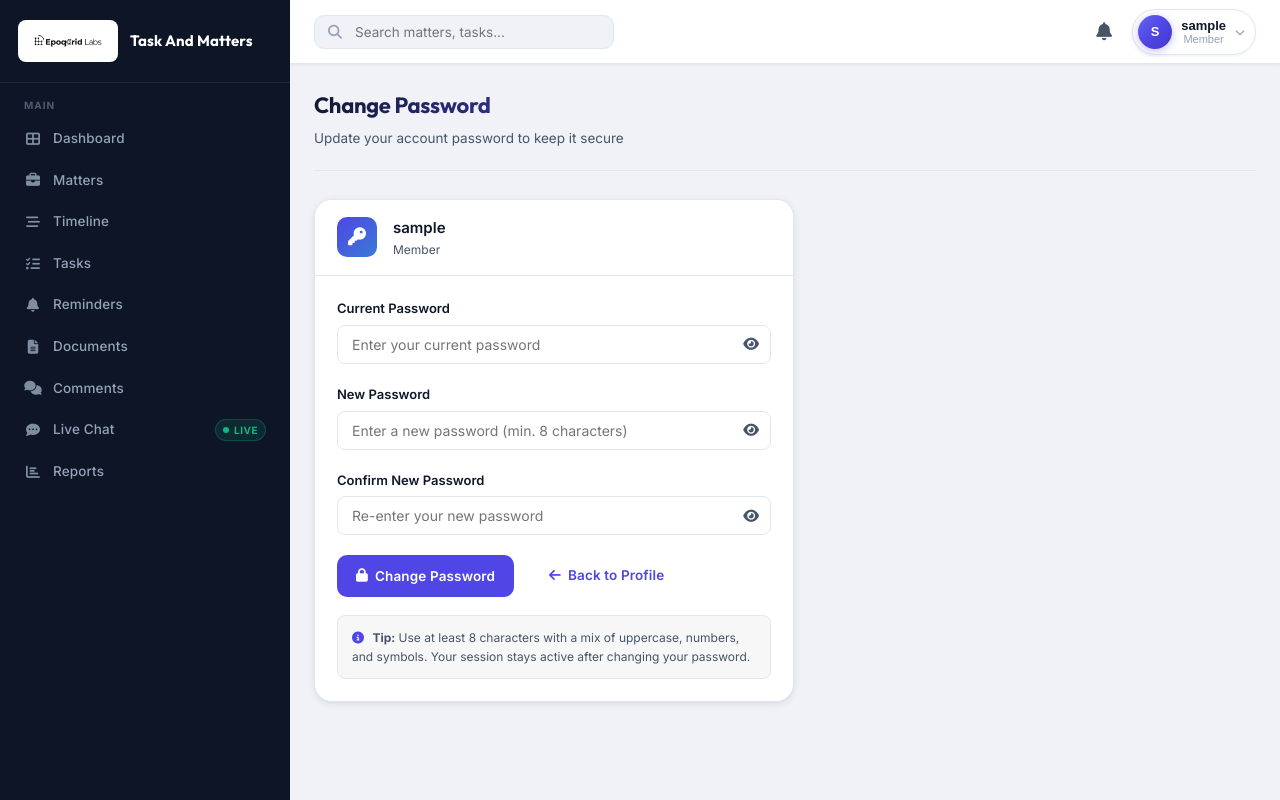
After one commit to Mystique30/Task_and_Matters_Management, a Django app: page /profile/change-password/ in a window 1280 px wide. The commit adds this page. Run offline with Django 5.2, Linux system fonts and the light colour scheme; the visitor is signed in with stand-in values (Sample User, id 1).

Commit message:
Password

```diff
--- a/accounts/forms.py
+++ b/accounts/forms.py
@@ -143,6 +143,35 @@ class UserEditForm(forms.Form):
             'class': 'form-checkbox',
         })
     )
+    new_password = forms.CharField(
+        label='New Password (leave blank to keep current)',
+        required=False,
+        widget=forms.PasswordInput(attrs={
+            'class': 'form-input',
+            'placeholder': 'Enter new password (optional)',
+            'autocomplete': 'new-password',
+        })
+    )
+    confirm_new_password = forms.CharField(
+        label='Confirm New Password',
+        required=False,
+        widget=forms.PasswordInput(attrs={
+            'class': 'form-input',
+            'placeholder': 'Confirm new password',
+            'autocomplete': 'new-password',
+        })
+    )
+
+    def clean(self):
+        cleaned_data = super().clean()
+        new_password = cleaned_data.get('new_password')
+        confirm_new_password = cleaned_data.get('confirm_new_password')
+        if new_password:
+            if len(new_password) < 8:
+                raise forms.ValidationError('New password must be at least 8 characters long.')
+            if new_password != confirm_new_password:
+                raise forms.ValidationError('New passwords do not match.')
+        return cleaned_data
 
 
 class ProfileForm(forms.Form):
@@ -174,3 +203,51 @@ class ProfileForm(forms.Form):
             'placeholder': 'Phone number',
         })
     )
+
+
+class PasswordChangeForm(forms.Form):
+    """Form for users to change their own password."""
+    current_password = forms.CharField(
+        label='Current Password',
+        widget=forms.PasswordInput(attrs={
+            'class': 'form-input',
+            'placeholder': 'Enter your current password',
+            'autocomplete': 'current-password',
+        })
+    )
+    new_password = forms.CharField(
+        label='New Password',
+        widget=forms.PasswordInput(attrs={
+            'class': 'form-input',
+            'placeholder': 'Enter a new password (min. 8 characters)',
+            'autocomplete': 'new-password',
+        })
+    )
+    confirm_new_password = forms.CharField(
+        label='Confirm New Password',
+        widget=forms.PasswordInput(attrs={
+            'class': 'form-input',
+            'placeholder': 'Re-enter your new password',
+            'autocomplete': 'new-password',
+        })
+    )
+
+    def __init__(self, user, *args, **kwargs):
+        self.user = user
+        super().__init__(*args, **kwargs)
+
+    def clean_current_password(self):
+        current = self.cleaned_data.get('current_password')
+        if not self.user.check_password(current):
+            raise forms.ValidationError('Your current password is incorrect.')
+        return current
+
+    def clean(self):
+        cleaned_data = super().clean()
+        new_password = cleaned_data.get('new_password')
+        confirm = cleaned_data.get('confirm_new_password')
+        if new_password and confirm and new_password != confirm:
+            raise forms.ValidationError('New passwords do not match.')
+        if new_password and len(new_password) < 8:
+            raise forms.ValidationError('New password must be at least 8 characters long.')
+        return cleaned_data
--- a/accounts/urls.py
+++ b/accounts/urls.py
@@ -6,6 +6,7 @@ urlpatterns = [
     path('register/', views.register_view, name='register'),
     path('logout/', views.logout_view, name='logout'),
     path('profile/', views.profile_view, name='profile'),
+    path('profile/change-password/', views.change_password_view, name='change_password'),
 
     # User Administration (Admin only)
     path('users/', views.user_list_view, name='user_list'),
--- a/accounts/views.py
+++ b/accounts/views.py
@@ -4,7 +4,7 @@ from django.shortcuts import render, redirect, get_object_or_404
 from django.contrib import messages
 
 from .decorators import login_required_custom, admin_required
-from .forms import LoginForm, RegisterForm, UserCreateForm, UserEditForm, ProfileForm
+from .forms import LoginForm, RegisterForm, UserCreateForm, UserEditForm, ProfileForm, PasswordChangeForm
 from .models import Profile
 
 
@@ -103,6 +103,25 @@ def profile_view(request):
     return render(request, 'accounts/profile.html', {'form': form})
 
 
+@login_required_custom
+def change_password_view(request):
+    """Allows any logged-in user to change their own password."""
+    if request.method == 'POST':
+        form = PasswordChangeForm(request.user, request.POST)
+        if form.is_valid():
+            request.user.set_password(form.cleaned_data['new_password'])
+            request.user.save()
+            # Re-authenticate so the session stays valid after password change
+            from django.contrib.auth import update_session_auth_hash
+            update_session_auth_hash(request, request.user)
+            messages.success(request, 'Password changed successfully!')
+            return redirect('profile')
+    else:
+        form = PasswordChangeForm(request.user)
+
+    return render(request, 'accounts/change_password.html', {'form': form})
+
+
 # ============================================================
 # USER ADMINISTRATION — Admin only
 # ============================================================
@@ -161,7 +180,18 @@ def user_edit_view(request, user_id):
             profile.role = form.cleaned_data['role']
             profile.save()
 
-            messages.success(request, f'User "{edit_user.username}" updated successfully.')
+            # If admin provided a new password for the user
+            new_password = form.cleaned_data.get('new_password')
+            if new_password:
+                edit_user.set_password(new_password)
+                edit_user.save()
+                if edit_user == request.user:
+                    from django.contrib.auth import update_session_auth_hash
+                    update_session_auth_hash(request, request.user)
+                messages.success(request, f'User "{edit_user.username}" updated and password successfully changed.')
+            else:
+                messages.success(request, f'User "{edit_user.username}" updated successfully.')
+
             return redirect('user_list')
     else:
         form = UserEditForm(initial={
--- /dev/null
+++ b/templates/accounts/change_password.html
@@ -0,0 +1,126 @@
+{% extends 'base.html' %}
+{% block title %}Change Password — TaskMatters{% endblock %}
+{% block content %}
+<div class="page-header">
+    <div>
+        <h1>Change Password</h1>
+        <p>Update your account password to keep it secure</p>
+    </div>
+</div>
+
+<div class="card" style="max-width: 480px;">
+    <div class="card-header">
+        <div class="flex gap-2" style="align-items: center;">
+            <div style="width: 40px; height: 40px; border-radius: 10px; background: linear-gradient(135deg, var(--primary), #3a7bd5); display: flex; align-items: center; justify-content: center; color: white; font-size: 18px; flex-shrink: 0;">
+                <i class="fas fa-key"></i>
+            </div>
+            <div>
+                <div style="font-weight: 600; font-size: 15px;">{{ request.user.username }}</div>
+                <div style="color: var(--text-secondary); font-size: 12px;">{% if request.user.profile %}{{ request.user.profile.get_role_display }}{% endif %}</div>
+            </div>
+        </div>
+    </div>
+
+    <div class="card-body">
+
+        {% if form.non_field_errors %}
+        <div class="alert alert-error" style="margin-bottom: 16px;">
+            <i class="fas fa-exclamation-circle"></i>
+            {% for error in form.non_field_errors %}{{ error }}{% endfor %}
+        </div>
+        {% endif %}
+
+        <form method="POST" id="changePasswordForm">
+            {% csrf_token %}
+
+            {% for field in form %}
+            <div class="form-group">
+                <label for="{{ field.id_for_label }}">{{ field.label }}</label>
+                <div style="position: relative;">
+                    {{ field }}
+                    <button type="button"
+                        onclick="togglePwd('{{ field.id_for_label }}', this)"
+                        style="position: absolute; right: 12px; top: 50%; transform: translateY(-50%); background: none; border: none; cursor: pointer; color: var(--text-secondary); padding: 0; font-size: 14px;"
+                        tabindex="-1" aria-label="Show/hide password">
+                        <i class="fas fa-eye"></i>
+                    </button>
+                </div>
+                {% if field.errors %}
+                <div style="color: var(--danger); font-size: 12px; margin-top: 5px;">
+                    <i class="fas fa-exclamation-circle" style="margin-right: 4px;"></i>
+                    {% for error in field.errors %}{{ error }}{% endfor %}
+                </div>
+                {% endif %}
+                {% if field.html_name == 'new_password' %}
+                <div id="strengthContainer" style="margin-top: 8px; display: none;">
+                    <div style="display: flex; align-items: center; gap: 8px;">
+                        <div style="flex: 1; height: 4px; border-radius: 4px; background: var(--border); overflow: hidden;">
+                            <div id="strengthBar" style="height: 100%; width: 0%; border-radius: 4px; transition: width 0.3s ease, background 0.3s ease;"></div>
+                        </div>
+                        <span id="strengthLabel" style="font-size: 11px; min-width: 60px; text-align: right;"></span>
+                    </div>
+                </div>
+                {% endif %}
+            </div>
+            {% endfor %}
+
+            <div class="flex gap-2 mt-1" style="flex-wrap: wrap;">
+                <button type="submit" class="btn btn-primary">
+                    <i class="fas fa-lock"></i> Change Password
+                </button>
+                <a href="{% url 'profile' %}" class="btn btn-secondary">
+                    <i class="fas fa-arrow-left"></i> Back to Profile
+                </a>
+            </div>
+        </form>
+
+        <div style="margin-top: 18px; padding: 12px 14px; background: var(--bg-secondary, rgba(0,0,0,0.03)); border-radius: 8px; border: 1px solid var(--border);">
+            <p style="font-size: 12px; color: var(--text-secondary); margin: 0;">
+                <i class="fas fa-info-circle" style="margin-right: 5px; color: var(--primary);"></i>
+                <strong>Tip:</strong> Use at least 8 characters with a mix of uppercase, numbers, and symbols. Your session stays active after changing your password.
+            </p>
+        </div>
+    </div>
+</div>
+
+<script>
+function togglePwd(fieldId, btn) {
+    var input = document.getElementById(fieldId);
+    if (!input) return;
+    var icon = btn.querySelector('i');
+    if (input.type === 'password') {
+        input.type = 'text';
+        icon.className = 'fas fa-eye-slash';
+    } else {
+        input.type = 'password';
+        icon.className = 'fas fa-eye';
+    }
+}
+
+var newPwdInput = document.getElementById('id_new_password');
+if (newPwdInput) {
+    newPwdInput.addEventListener('input', function () {
+        var val = this.value;
+        var container = document.getElementById('strengthContainer');
+        var bar = document.getElementById('strengthBar');
+        var label = document.getElementById('strengthLabel');
+        if (!container) return;
+        if (val.length === 0) { container.style.display = 'none'; return; }
+        container.style.display = 'block';
+        var score = 0;
+        if (val.length >= 8) score++;
+        if (val.length >= 12) score++;
+        if (/[A-Z]/.test(val)) score++;
+        if (/[0-9]/.test(val)) score++;
+        if (/[^A-Za-z0-9]/.test(val)) score++;
+        var clrs = ['#e74c3c','#e67e22','#f1c40f','#2ecc71','#27ae60'];
+        var lbls = ['Weak','Fair','Good','Strong','Very Strong'];
+        var idx = Math.max(0, score - 1);
+        bar.style.width = ((score / 5) * 100) + '%';
+        bar.style.background = clrs[idx];
+        label.textContent = lbls[idx];
+        label.style.color = clrs[idx];
+    });
+}
+</script>
+{% endblock %}
--- a/templates/base.html
+++ b/templates/base.html
@@ -120,6 +120,9 @@
                             <a href="{% url 'profile' %}" class="dropdown-item">
                                 <i class="fas fa-user"></i> Profile
                             </a>
+                            <a href="{% url 'change_password' %}" class="dropdown-item">
+                                <i class="fas fa-key"></i> Change Password
+                            </a>
                             <div class="dropdown-divider"></div>
                             <button class="dropdown-item" id="themeToggleBtn" onclick="toggleTheme()" type="button" style="width:100%; text-align:left; cursor:pointer; background:none; border:none; font-family:inherit; font-size:13px;">
                                 <i class="fas fa-moon" id="themeIcon"></i>
```
Also changed, not shown: templates/accounts/profile.html (+11 -1 lines), templates/accounts/user_form.html (+11 -0 lines).
